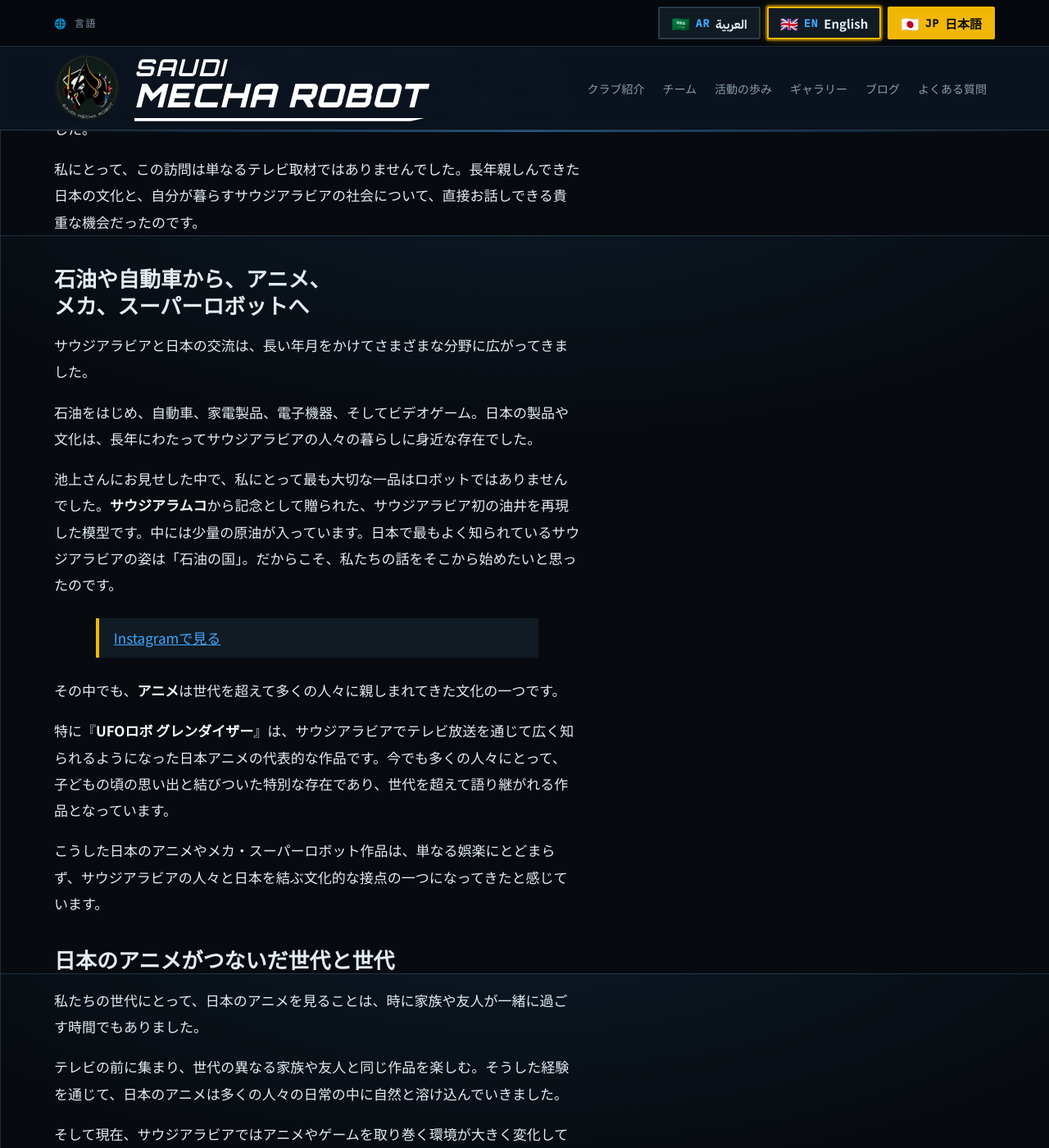
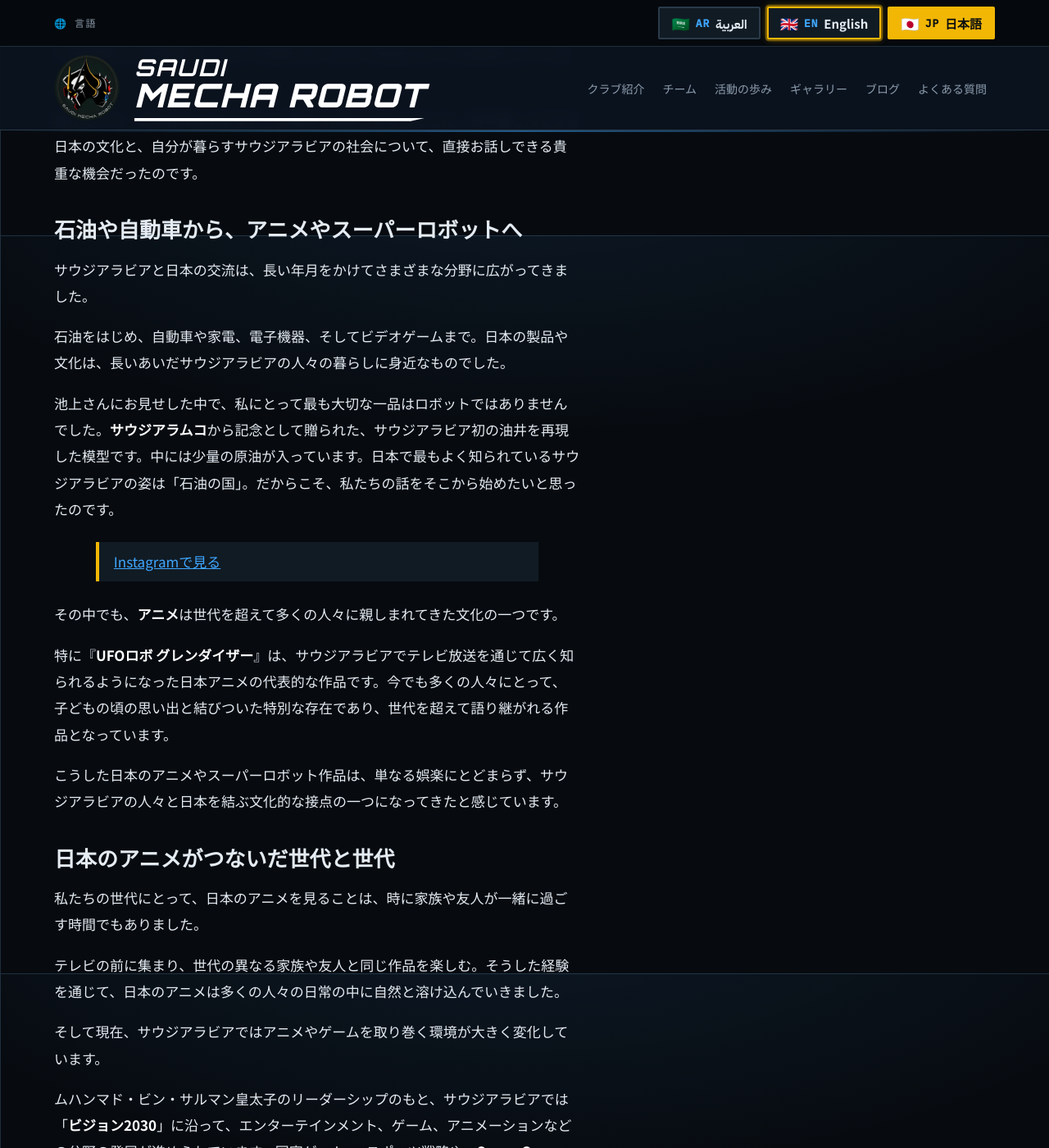
Before and after one commit to SaudiMechaRobot/SaudiMechaRobot.github.io, a Jekyll site: the page built from _posts/ja/2026-11-13-ikegami-akira-riyadh.md, in a window 1280 px wide and 1400 px high, scrolled down 1513 px. Shown: the whole window at 82% size. Built offline with Jekyll 4.4.1, drawn with Linux system fonts in a browser that asks for light colours; some web fonts are replaced; a script that is not in the unit is left out; some of the changed text lies outside the part shown.

Commit message:
Add files via upload

```diff
--- a/_posts/ja/2026-11-13-ikegami-akira-riyadh.md
+++ b/_posts/ja/2026-11-13-ikegami-akira-riyadh.md
@@ -1,7 +1,7 @@
 ---
 ref: ikegami-akira-riyadh
-title: "昭和アニメとスーパーロボットが文化をつなぐ架け橋に――池上彰さんをリヤドの自宅にお迎えして"
-description: 日本を代表するジャーナリスト・池上彰さんをリヤドの自宅にお迎えし、日本のアニメやメカ・スーパーロボット、ガンプラ、模型を通じてサウジアラビアと日本の文化のつながりについて語り合いました。
+title: "昭和アニメとスーパーロボットがつないだ文化の架け橋――池上彰さんをリヤドの自宅にお迎えして"
+description: 日本を代表するジャーナリスト・池上彰さんをリヤドの自宅にお迎えし、日本のアニメやスーパーロボット、ガンプラ、模型を通じてサウジアラビアと日本の文化のつながりについて語り合いました。
 category: STORY
 pin: 1
 cover: /assets/images/blog/ikegami-cover.webp
@@ -15,11 +15,11 @@
 
 私にとって、この訪問は単なるテレビ取材ではありませんでした。長年親しんできた日本の文化と、自分が暮らすサウジアラビアの社会について、直接お話しできる貴重な機会だったのです。
 
-## 石油や自動車から、アニメ、メカ、スーパーロボットへ
+## 石油や自動車から、アニメやスーパーロボットへ
 
 サウジアラビアと日本の交流は、長い年月をかけてさまざまな分野に広がってきました。
 
-石油をはじめ、自動車、家電製品、電子機器、そしてビデオゲーム。日本の製品や文化は、長年にわたってサウジアラビアの人々の暮らしに身近な存在でした。
+石油をはじめ、自動車や家電、電子機器、そしてビデオゲームまで。日本の製品や文化は、長いあいだサウジアラビアの人々の暮らしに身近なものでした。
 
 池上さんにお見せした中で、私にとって最も大切な一品はロボットではありませんでした。**サウジアラムコ**から記念として贈られた、サウジアラビア初の油井を再現した模型です。中には少量の原油が入っています。日本で最もよく知られているサウジアラビアの姿は「石油の国」。だからこそ、私たちの話をそこから始めたいと思ったのです。
 
@@ -29,7 +29,7 @@
 
 特に『**UFOロボ グレンダイザー**』は、サウジアラビアでテレビ放送を通じて広く知られるようになった日本アニメの代表的な作品です。今でも多くの人々にとって、子どもの頃の思い出と結びついた特別な存在であり、世代を超えて語り継がれる作品となっています。
 
-こうした日本のアニメやメカ・スーパーロボット作品は、単なる娯楽にとどまらず、サウジアラビアの人々と日本を結ぶ文化的な接点の一つになってきたと感じています。
+こうした日本のアニメやスーパーロボット作品は、単なる娯楽にとどまらず、サウジアラビアの人々と日本を結ぶ文化的な接点の一つになってきたと感じています。
 
 ## 日本のアニメがつないだ世代と世代
 
@@ -75,7 +75,7 @@
 
 <blockquote class="instagram-media" data-instgrm-permalink="https://www.instagram.com/p/C1knFGgIb1N/" data-instgrm-version="14" style="max-width:540px;width:100%;margin:24px auto"><a href="https://www.instagram.com/p/C1knFGgIb1N/" target="_blank" rel="noopener">Instagramで見る</a></blockquote>
 
-こうした模型は、単に乗り物を再現するだけではありません。日本の街角で見られる身近な風景や日常の営みを、細部にまでこだわって模型として表現しています。日常の何気ない風景にまで目を向け、それを模型という形で残そうとする、日本のものづくり文化の一面を感じさせてくれます。
+これらの模型は、ただ乗り物を再現するだけのものではありません。日本の街角で見られる身近な風景や日常の営みを、細部にまでこだわって模型として表現しています。日常の何気ない風景にまで目を向け、それを模型という形で残そうとする、日本のものづくり文化の一面を感じさせてくれます。
 
 日本の街で見られる風景を再現した模型が、サウジアラビアに暮らす一人の愛好家のコレクションに加わっている。そのこと自体が、文化交流の双方向性を表しているように感じました。
 
@@ -137,4 +137,6 @@
 
 同じ言葉を話す必要も、同じ背景を持つ必要もありません。一つのガンダム、一台の小さな日本の移動販売車。それが、二つの文化をつなぐ物語の始まりになることがあります。
 
+こうした小さな交流が、これからも続いていけばと思っています。
+
 <script async src="https://www.instagram.com/embed.js"></script>
```
